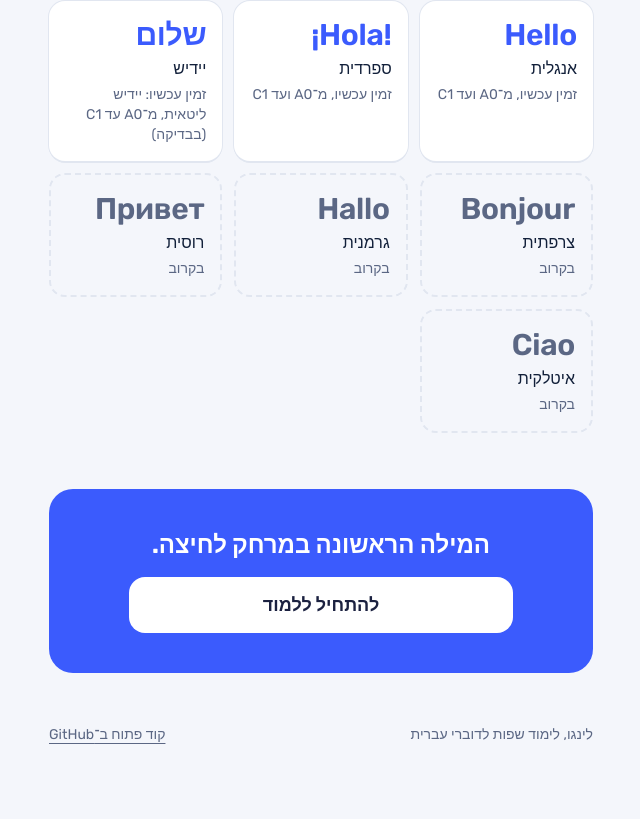
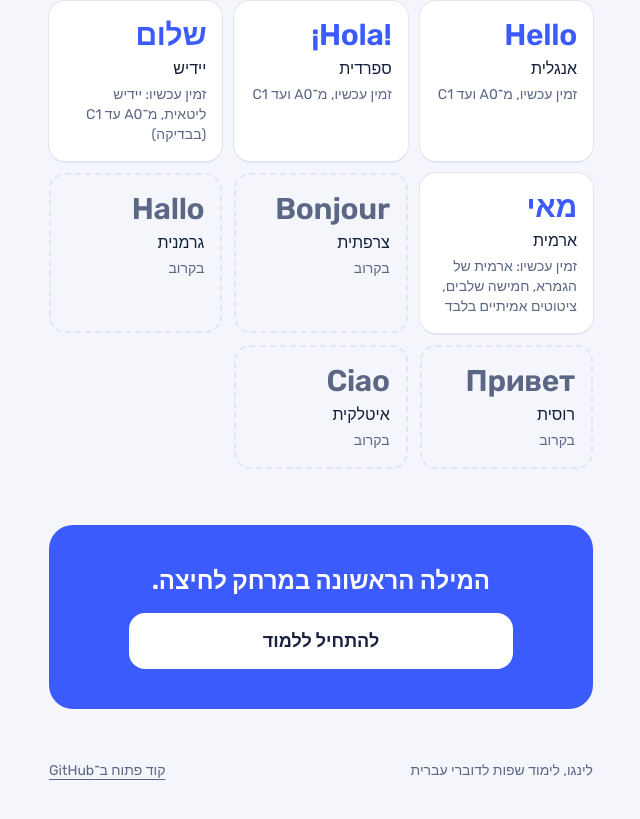
Before and after one commit to szgm770/Language-Learning, a Next.js app in the folder apps/web/: page / in a window 1280 px wide. Shown: the part 1919-2738 px from the top of the page, without its empty margins (319-959 px from the left). Before the commit the page ends 2716 px from the top, so only its background shows below. Built offline with nearby package versions, Linux system fonts and the light colour scheme.

Commit message:
Landing: list Aramaic
Co-Authored-By: Claude Opus 5.5 <noreply@anthropic.com>
Claude-Session: https://claude.ai/code/session_019wu6jezhvq5zU865YnEqsu

```diff
--- a/apps/web/src/components/Landing.tsx
+++ b/apps/web/src/components/Landing.tsx
@@ -122,6 +122,7 @@ const LANGS: { word: string; lang: string; name: string; ready: boolean; note?:
   { word: "Hello", lang: "en", name: "אנגלית", ready: true, note: "זמין עכשיו, מ־A0 ועד C1" },
   { word: "¡Hola!", lang: "es", name: "ספרדית", ready: true, note: "זמין עכשיו, מ־A0 ועד C1" },
   { word: "שלום", lang: "yi", name: "יידיש", ready: true, note: "זמין עכשיו: יידיש ליטאית, מ־A0 עד C1 (בבדיקה)" },
+  { word: "מאי", lang: "arc", name: "ארמית", ready: true, note: "זמין עכשיו: ארמית של הגמרא, חמישה שלבים, ציטוטים אמיתיים בלבד" },
   { word: "Bonjour", lang: "fr", name: "צרפתית", ready: false },
   { word: "Hallo", lang: "de", name: "גרמנית", ready: false },
   { word: "Привет", lang: "ru", name: "רוסית", ready: false },
```
